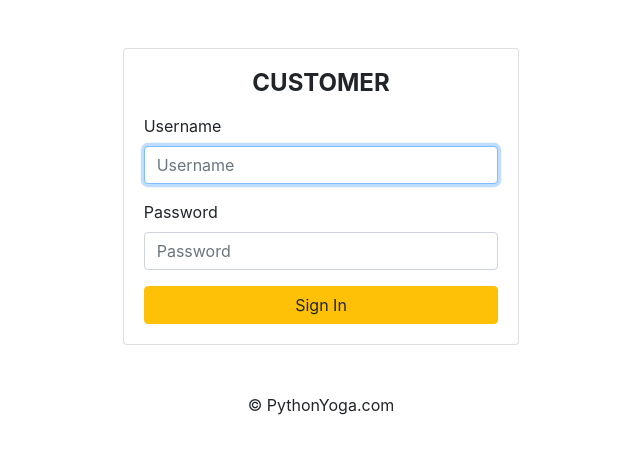
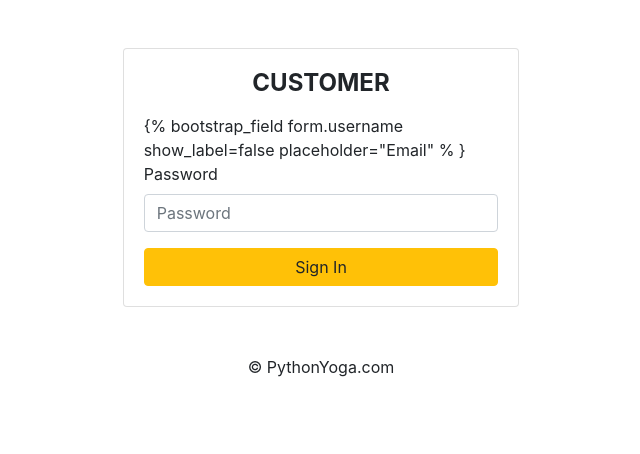
Before and after one commit to iamkaviyarasan/delivery-system-with-python--django, a Django app: page /sign-in/ in a window 1280 px wide. Shown: the part 56-510 px from the top of the page, without its empty margins (319-959 px from the left). Run offline with Django 5.2, Linux system fonts and the light colour scheme; some libraries are stand-ins or nearby versions.

Commit message:
bug in email field

```diff
--- a/fastparcel/core/templates/sign_in.html
+++ b/fastparcel/core/templates/sign_in.html
@@ -19,7 +19,10 @@
                     </h4>
                     <form method="POST">
                         {% csrf_token %}
-                        {% bootstrap_form form %}
+                        {% bootstrap_form_errors form %}
+                        {% bootstrap_label "Email" %}
+                        {% bootstrap_field form.username show_label=false placeholder="Email" % }
+                        {% bootstrap_field form.password %}
                         <button class="btn btn-warning btn-block">Sign In</button>
                     </form>
                 </div>
```
